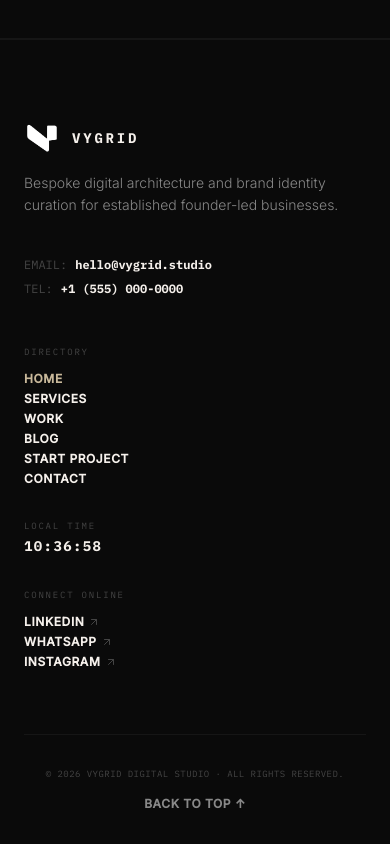
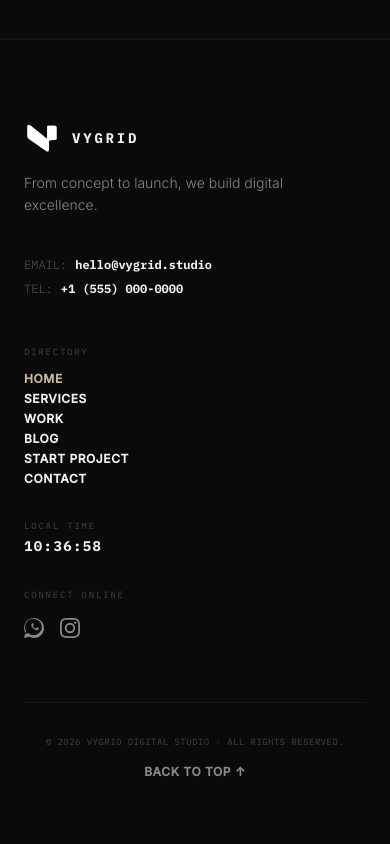
Before and after one commit to vygridofficial/vygrid-main, a Next.js app: page / in a window 390 px wide. Shown: the part 6016-6860 px from the top of the page. After the commit the page ends 6828 px from the top, so only its background shows below. Built offline with nearby package versions, Linux system fonts and the light colour scheme.

Commit message:
Update footer copy and social logo icons

```diff
--- a/components/layout/Footer.tsx
+++ b/components/layout/Footer.tsx
@@ -56,7 +56,7 @@ export default function Footer() {
                 <span className="font-mono text-sm tracking-[0.2em] font-bold">VYGRID</span>
               </div>
               <p className="text-[#888888] font-light text-sm max-w-xs leading-relaxed">
-                Bespoke digital architecture and brand identity curation for established founder-led businesses.
+                From concept to launch, we build digital excellence.
               </p>
             </div>
 
@@ -119,23 +119,31 @@ export default function Footer() {
               </div>
             </div>
 
-            {/* Social channels (text only + Arrow) */}
+             {/* Social channels (monochrome SVG logos) */}
              <div className="space-y-3 flex flex-col items-start sm:items-end">
                <span className="font-mono text-[9px] tracking-[0.2em] text-[#444444] block">
                  CONNECT ONLINE
                </span>
-              <div className="flex flex-col space-y-1 text-xs font-bold uppercase tracking-wider items-start sm:items-end">
-                <a href="#" className="hover:text-[#C8B89A] transition-colors inline-flex items-center space-x-1">
-                  <span>LinkedIn</span>
-                  <ArrowUpRight className="w-3 h-3 text-[#444444]" />
+               <div className="flex items-center space-x-4 pt-1">
+                 <a
+                   href="https://wa.me/10000000000"
+                   target="_blank"
+                   rel="noopener noreferrer"
+                   className="text-[#888888] hover:text-[#C8B89A] transition-colors duration-300"
+                   aria-label="WhatsApp"
+                 >
+                   <svg className="w-5 h-5 fill-current" viewBox="0 0 24 24">
+                     <path d="M.057 24l1.687-6.163c-1.041-1.804-1.588-3.849-1.587-5.946C.06 5.348 5.397.01 12.008.01c3.202.001 6.212 1.246 8.477 3.514 2.266 2.268 3.507 5.28 3.505 8.484-.004 6.657-5.34 11.997-11.953 11.997-2.005-.001-3.973-.502-5.717-1.456L0 24zm6.59-4.846c1.6.95 3.188 1.449 4.825 1.451 5.436 0 9.86-4.42 9.864-9.864.002-2.637-1.03-5.114-2.906-6.99C16.246 1.875 13.765.845 11.13.845 5.698.845 1.274 5.27 1.27 10.705c-.001 1.679.444 3.322 1.286 4.78l-.997 3.636 3.732-.979zm11.385-6.974c-.313-.156-1.853-.914-2.138-1.018-.285-.104-.493-.156-.7.156-.207.312-.802 1.018-.984 1.226-.182.208-.364.23-.677.074-1.284-.643-2.148-1.127-3.003-2.593-.226-.388.226-.36.647-.798.118-.12.226-.26.338-.372.112-.112.15-.19.226-.312.076-.126.038-.235-.02-.34-.058-.105-.493-1.189-.677-1.63-.18-.432-.377-.373-.518-.38-.13-.006-.28-.008-.43-.008-.15 0-.395.056-.603.284-.208.227-.792.774-.792 1.888s.81 2.193.924 2.348c.114.156 1.595 2.434 3.864 3.413 2.27.979 2.27.653 2.685.613.415-.04.133-.186.828-.84.285-.25.438-.524.52-.7.082-.176.04-.26-.04-.32z"/>
+                   </svg>
                  </a>
-                <a href="https://wa.me/10000000000" target="_blank" rel="noopener noreferrer" className="hover:text-[#C8B89A] transition-colors inline-flex items-center space-x-1">
-                  <span>WhatsApp</span>
-                  <ArrowUpRight className="w-3 h-3 text-[#444444]" />
-                </a>
-                <a href="#" className="hover:text-[#C8B89A] transition-colors inline-flex items-center space-x-1">
-                  <span>Instagram</span>
-                  <ArrowUpRight className="w-3 h-3 text-[#444444]" />
+                 <a
+                   href="#"
+                   className="text-[#888888] hover:text-[#C8B89A] transition-colors duration-300"
+                   aria-label="Instagram"
+                 >
+                   <svg className="w-5 h-5 fill-current" viewBox="0 0 24 24">
+                     <path d="M12 2.163c3.204 0 3.584.012 4.85.07 3.252.148 4.771 1.691 4.919 4.919.058 1.265.069 1.645.069 4.849 0 3.205-.012 3.584-.069 4.849-.149 3.225-1.664 4.771-4.919 4.919-1.266.058-1.644.07-4.85.07-3.204 0-3.584-.012-4.849-.07-3.26-.149-4.771-1.699-4.919-4.92-.058-1.265-.07-1.644-.07-4.849 0-3.204.013-3.583.07-4.849.149-3.227 1.664-4.771 4.919-4.919 1.266-.057 1.645-.069 4.849-.069zM12 0C8.741 0 8.333.014 7.053.072 2.695.272.273 2.69.073 7.051.014 8.333 0 8.741 0 12c0 3.259.014 3.668.072 4.948.2 4.358 2.618 6.78 6.98 6.98 1.281.058 1.689.072 4.948.072 3.259 0 3.668-.014 4.948-.072 4.354-.2 6.782-2.618 6.979-6.98.059-1.28.073-1.689.073-4.948 0-3.259-.014-3.667-.072-4.947-.196-4.354-2.617-6.78-6.979-6.98C15.668.014 15.259 0 12 0zm0 5.838a6.162 6.162 0 1 0 0 12.324 6.162 6.162 0 0 0 0-12.324zM12 16a4 4 0 1 1 0-8 4 4 0 0 1 0 8zm6.406-11.845a1.44 1.44 0 1 0 0 2.881 1.44 1.44 0 0 0 0-2.881z"/>
+                   </svg>
                  </a>
                </div>
              </div>
```
Lines whose indentation alone changed are shown as unchanged.
